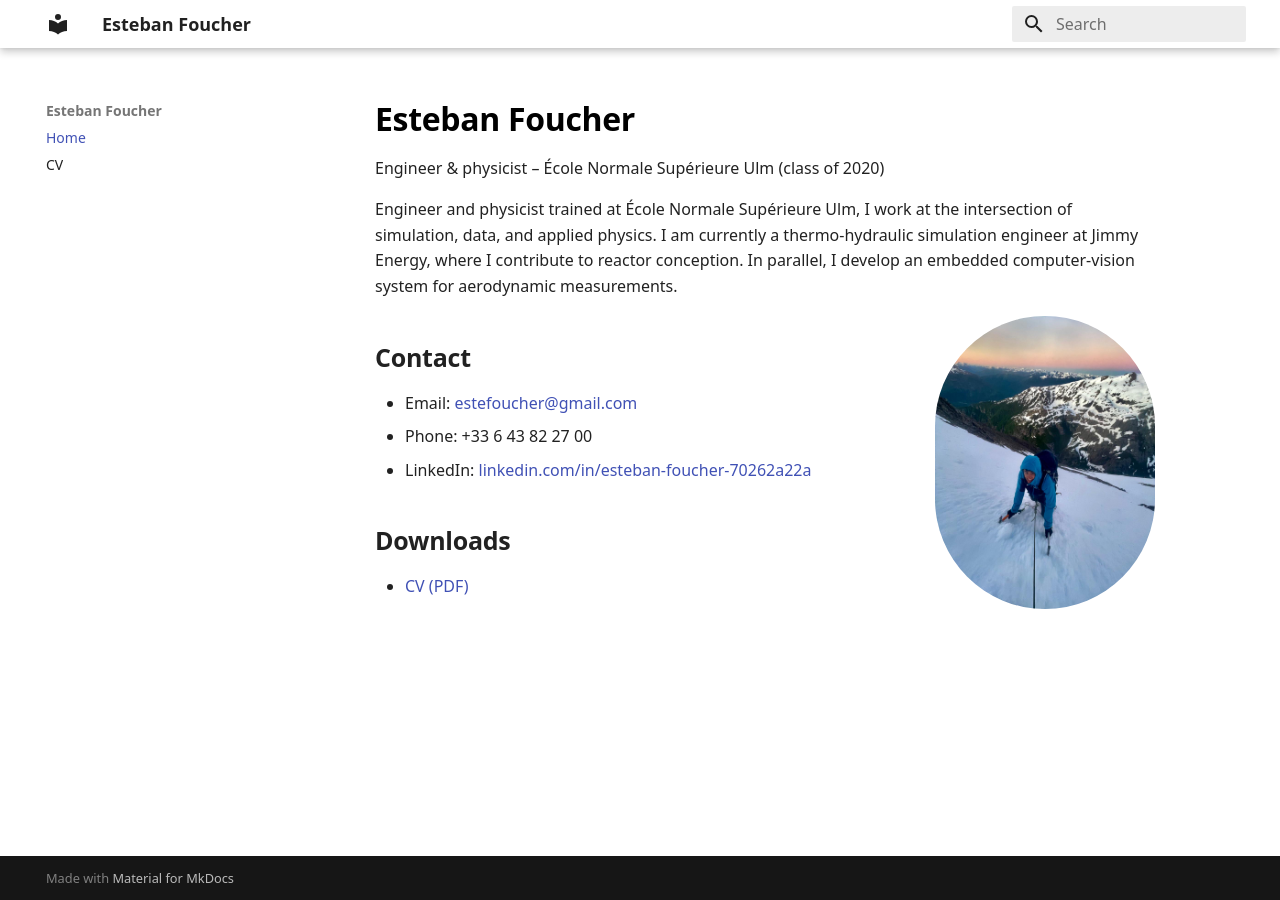
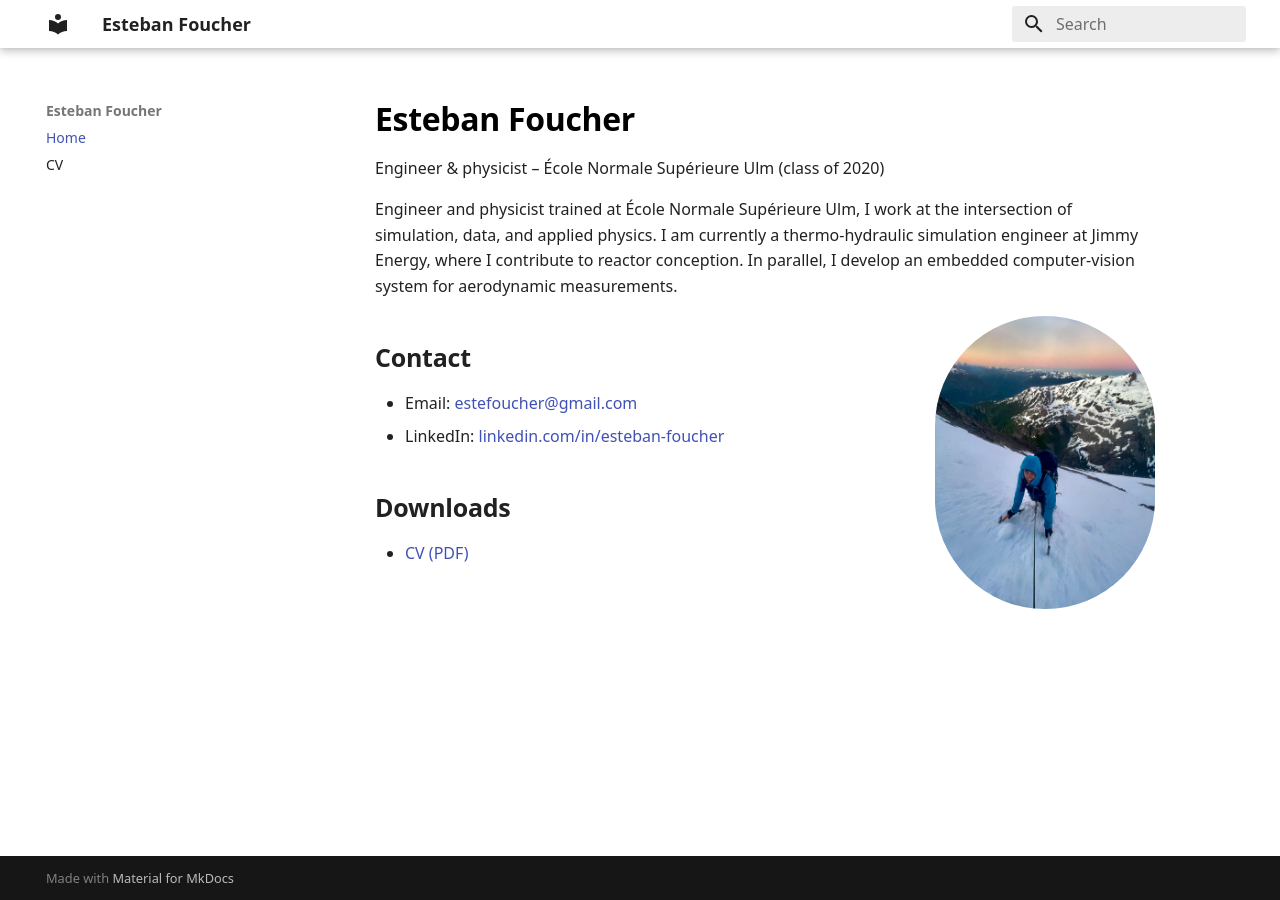
Before and after one commit to estebanfoucher/CV, an MkDocs documentation site: the page built from content/index.md, in a window 1280 px wide. Built offline with MkDocs 1.6.1 and Material for MkDocs 9.7.7, drawn with Linux system fonts in a browser that asks for light colours; some web fonts are replaced.

Commit message:
small adjustment

```diff
--- a/content/index.md
+++ b/content/index.md
@@ -15,8 +15,7 @@ Engineer and physicist trained at École Normale Supérieure Ulm, I work at the
 ## Contact
 
 - Email: [estefoucher@gmail.com](mailto:estefoucher@gmail.com)
-- Phone: +33 6 43 82 27 00
-- LinkedIn: [linkedin.com/in/esteban-foucher-70262a22a](https://www.linkedin.com/in/esteban-foucher-70262a22a/)
+- LinkedIn: [linkedin.com/in/esteban-foucher](https://www.linkedin.com/in/esteban-foucher-70262a22a/)
 
 ## Downloads
 
```
